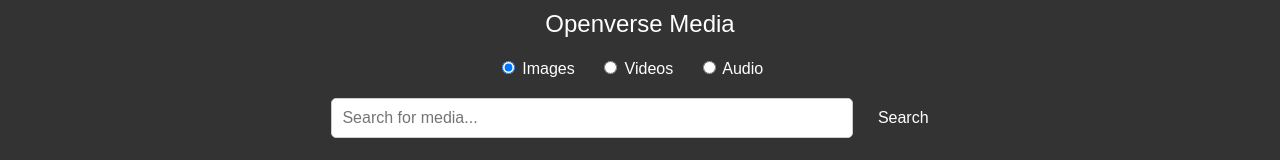
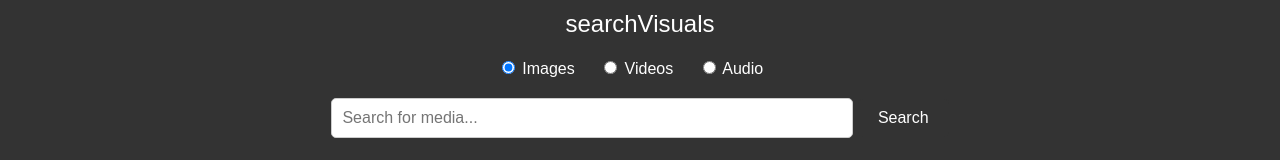
Before and after one commit to MADEGUN1537/searchvisuals_frontend, a plain HTML site: page mediasearch.html in a window 1280 px wide. Shown: the top 160 px of the page. Drawn offline with Linux system fonts and the light colour scheme.

Commit message:
Update mediasearch.html

```diff
--- a/mediasearch.html
+++ b/mediasearch.html
@@ -148,7 +148,7 @@
 <body>
 
     <header>
-        <a href="index.html" class="logo" style="color: white; text-decoration: none; font-size: 24px;">Openverse Media</a>
+        <a href="index.html" class="logo" style="color: white; text-decoration: none; font-size: 24px;">searchVisuals</a>
             <div class="search-container">
                 <div class="media-type-selection">
                     <label>
@@ -172,7 +172,7 @@
             </div>
         </main> <br>
         <button class="load-more" id="loadMoreBtn" style="display: none;">Load More</button>
-        <!-- Modal for viewing full-size media -->
+
 <div id="mediaModal" style="display:none; position:fixed; top:0; left:0; width:100%; height:100%; background: rgba(0,0,0,0.8); justify-content:center; align-items:center; z-index:9999;">
     <span onclick="closeModal()" style="position:absolute; top:20px; right:30px; color:#fff; font-size:36px; cursor:pointer;">&times;</span>
     <div id="modalContent" style="max-width:90%; max-height:90%; display:flex; justify-content:center; align-items:center;"></div>
@@ -187,12 +187,10 @@
     const resultsDiv = document.getElementById("results-container");
     let mainDisplay = document.getElementById("mainImage");
 
-    // Clear previous results and main media display
     resultsDiv.innerHTML = "";
     mainDisplay.src = "";
     mainDisplay.style.display = "none";
 
-    // Fetch results from the Render backend
     fetch(`https://searchvisual-backend.onrender.com/search?query=${encodeURIComponent(query)}&media_type=${mediaType}&user_id=1`)
         .then(res => res.json())
         .then(data => {
@@ -269,7 +267,6 @@
 
     let newMain;
 
-    // Update the main media display based on the selected media type
     if (mediaType === "images") {
         newMain = document.createElement("img");
         newMain.src = url;
```
